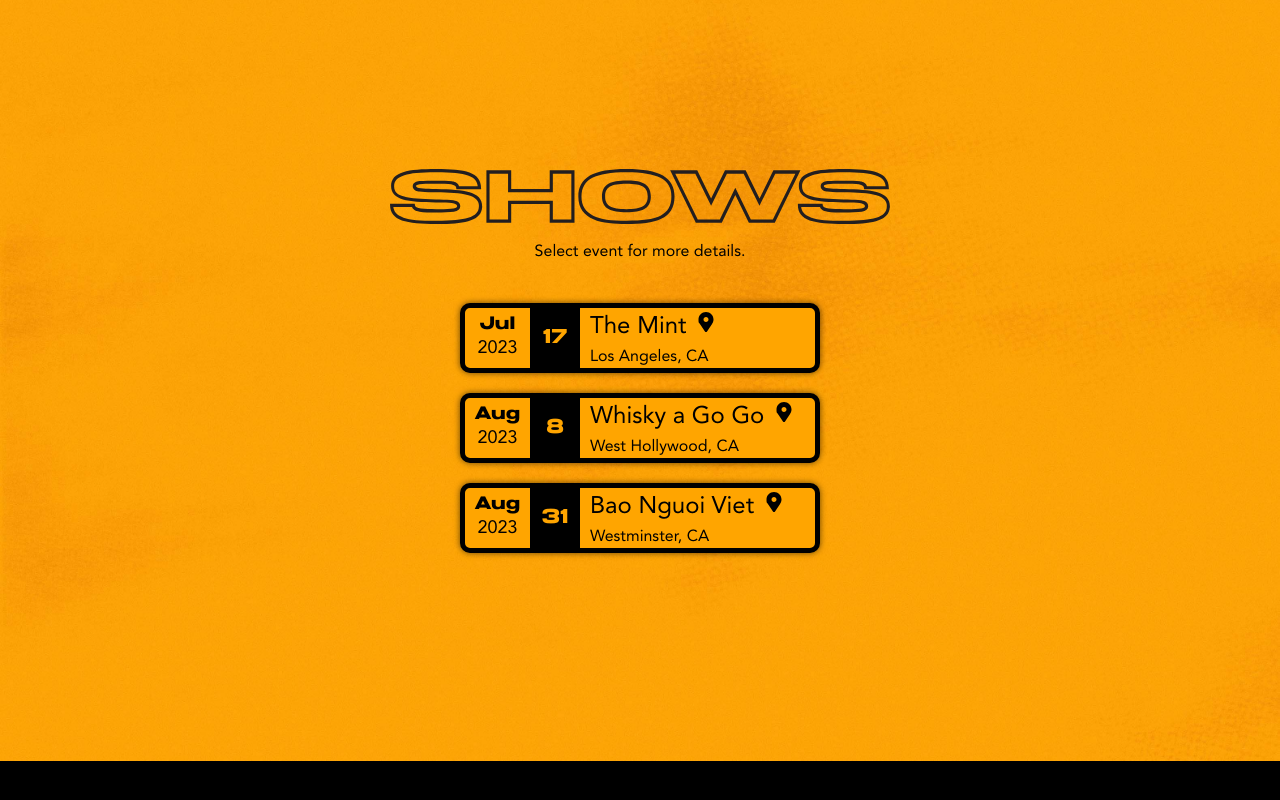
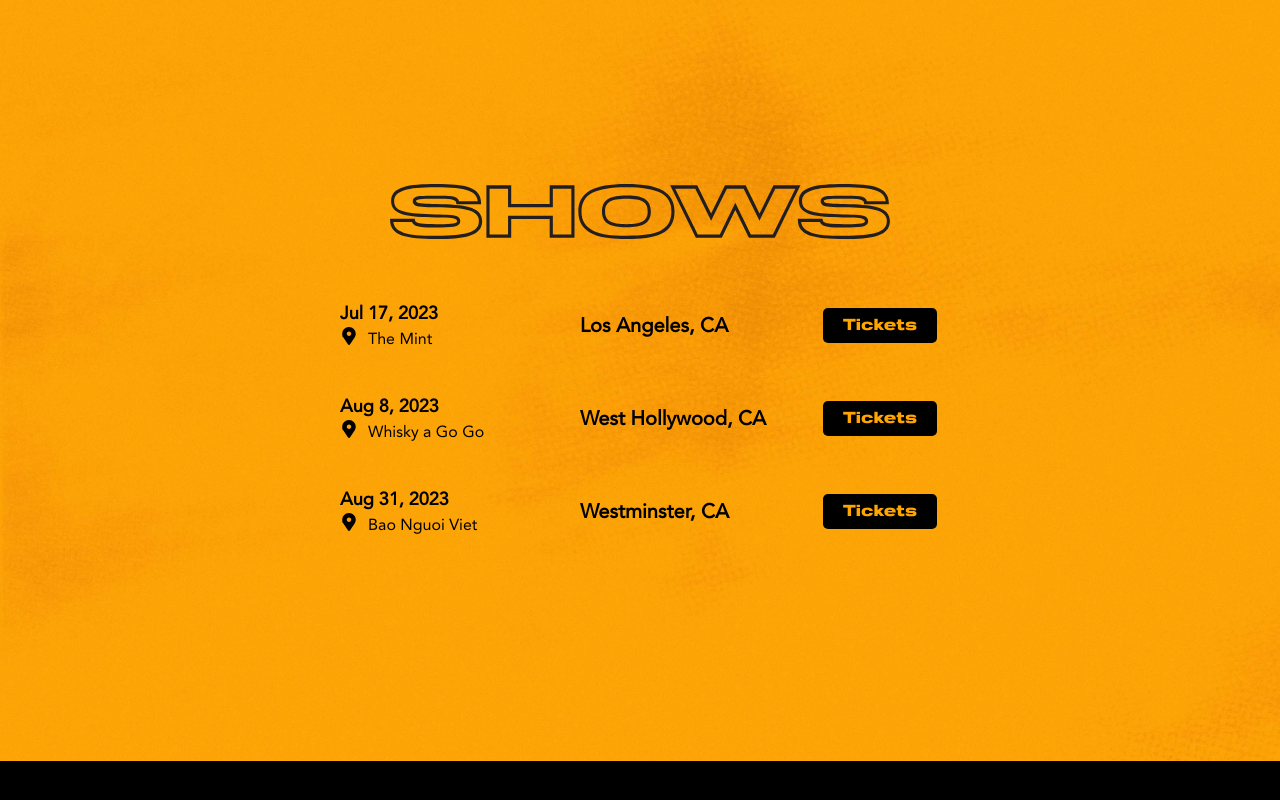
Before and after one commit to Atara-Ara/atara-ara.com-v1, a React (Vite) app in the folder web/: page / in a window 1280 px wide. Shown: the part 1739-2539 px from the top of the page. Built offline with nearby package versions, Linux system fonts and the light colour scheme.

Commit message:
Fixed Shows page.

```diff
--- a/web/src/pages/Shows/Shows.sass
+++ b/web/src/pages/Shows/Shows.sass
@@ -15,93 +15,97 @@
         width: 80vw
         max-width: 500px
 
-    h4
-        padding-top: 15px
-
     .container
         display: flex
         flex-direction: column
-        padding-top: 40px
-        gap: 20px
+        padding-top: 60px
+        gap: 40px
+        width: 90vw
+        max-width: 600px
 
         .show
             display: flex
             flex-direction: row
-            gap: 20px
+            align-items: center
+            justify-content: space-between
 
-            .left-container
-                height: 70px
+            .left
+                width: 40%
+
+                .date
+                    font-size: 18px
+                    font-weight: bold
+                    color: black
+
+                .venue
+                    display: flex
+                    align-items: center
+
+                    img
+                        width: 18px
+                        height: 18px
+                        margin-right: 10px
+
+            .center
+                width: 40%
+
+                .city
+                    font-weight: bold
+                    font-size: 20px
+
+            .right
+                width: 20%
                 display: flex
-                width: 360px
-                flex-direction: row
                 align-items: center
-                border: 5px solid black
-                border-radius: 10px
-                background-color: orange
-                filter: drop-shadow(0px 0px 3px rgba(0, 0, 0, 0.589))
+                justify-content: center
+
+                .tickets
+                    background-color: black
+                    color: orange
+                    padding: 10px 20px
+                    border-radius: 5px
+
+                    p
+                        font-family: 'Joyride Regular'
+
+    @media screen and (max-width: 600px)
+        .container
+            width: 100%
+
+            gap: 60px
+
+            .show
+                flex-direction: column
+                gap: 10px
 
                 .left
+                    width: 100%
+                    text-align: center
 
-                    display: flex
-                    flex-direction: row
-                    align-items: center
+                    .date
+                        font-size: 16px
 
-                    .date-left
-                        width: 65px
-                        height: 65px
-                        display: flex
-                        flex-direction: column
-                        justify-content: center
-                        align-items: center
-                        padding: 10px
-                        font-size: 18px
-
-                        .month
-                            font-family: 'Joyride Regular'
-
-                        .year
-                            font-family: 'Avenir Regular'
-
-                    .date-right
-                        width: 50px
-                        height: 60px
-                        background-color: black
-                        color: orange
+                    .venue
                         display: flex
                         align-items: center
                         justify-content: center
 
-                        p
-                            font-family: 'Joyride Regular'
-                            font-size: 20px
+                        img
+                            width: 14px
+                            height: 14px
 
-                .info
-                    padding: 0 10px
+                .center
+                    width: 100%
+                    text-align: center
 
-                    .row-1
-                        display: flex
-                        flex-direction: row
+                    .city
+                        font-size: 18px
 
-                        align-items: center
+                .right
+                    width: 100%
+                    display: flex
+                    align-items: center
+                    justify-content: center
 
-                    .location-icon
-                        height: 20px
-                        width: 20px
-                        margin-left: 10px
-
-            .tickets
-                background-color: black
-                color: orange
-                width: 120px
-                height: 70px
-                text-align: center
-                display: flex
-                justify-content: center
-                align-items: center
-                border-radius: 10px
-                filter: drop-shadow(0px 0px 3px rgba(0, 0, 0, 0.589))
-
-                p
-                    font-family: 'Joyride Regular'
-                    font-size: 20px
-                    letter-spacing: 1px
+                    .tickets
+                        padding: 5px 10px
--- a/web/src/pages/Shows/Shows.tsx
+++ b/web/src/pages/Shows/Shows.tsx
@@ -20,48 +20,42 @@
     return (
         <section id='shows' className='shows' style={{ backgroundImage: `url(${backgroundImage})` }}>
             <img className='title' src={title} alt='Shows' />
-            <h4>Select event for more details.</h4>
+
             <div className='container'>
                 {shows.length > 0 ? (
                     shows.map(show => (
-                        <a href={show.tickets} target='_blank' rel='noreferrer'>
-                            <div className='show' key={show.id}>
-                                <div className='left-container'>
-                                    <div className='left'>
-                                        <div className='date-left'>
-                                            <p className='month'>{new Date(show.date).toLocaleString('default', { month: 'short' })}</p>
-                                            <p className='year'>{new Date(show.date).getFullYear()}</p>
-                                        </div>
-                                        <div className='date-right'>
-                                            <p>{new Date(show.date).getDate()}</p>
-                                        </div>
-                                    </div>
-                                    <div className='info'>
-                                        <div className='row-1'>
-                                            <h1 className='venue'>{show.venue}</h1>
-                                            <a href={show.gmaps} target='_blank' rel='noreferrer'>
-                                                <img className='location-icon' src={LocationIcon} alt='Google Maps' />
-                                            </a>
-                                        </div>
-                                        <p className='city'>{show.city}</p>
-                                    </div>
+                        <div className='show' key={show.id}>
+                            <div className='left'>
+                                <p className='date'>
+                                    <span className='month'>{new Date(show.date).toLocaleString('default', { month: 'short' })} </span>
+                                    <span>{new Date(show.date).getDate()}, </span>
+                                    <span className='year'>{new Date(show.date).getFullYear()}</span>
+                                </p>
+                                <div className='venue'>
+                                    <a href={show.gmaps} target='_blank' rel='noreferrer'>
+                                        <img className='location-icon' src={LocationIcon} alt='Location via Google Maps' />
+                                    </a>
+                                    {show.venue}
                                 </div>
+                            </div>
 
-                                {/*
+                            <div className='center'>
+                                <p className='city'>{show.city}</p>
+                            </div>
+
+                            <div className='right'>
                                 <a href={show.tickets} target='_blank' rel='noreferrer' className='tickets'>
                                     <p>Tickets</p>
                                 </a>
-                            */}
                             </div>
-                        </a>
+                        </div>
                     ))
-
                 ) : (
                     <div>
                         <p>No upcoming shows at the moment</p>
                     </div>
                 )}
             </div>
-        </section >
+        </section>
     );
 };
```
